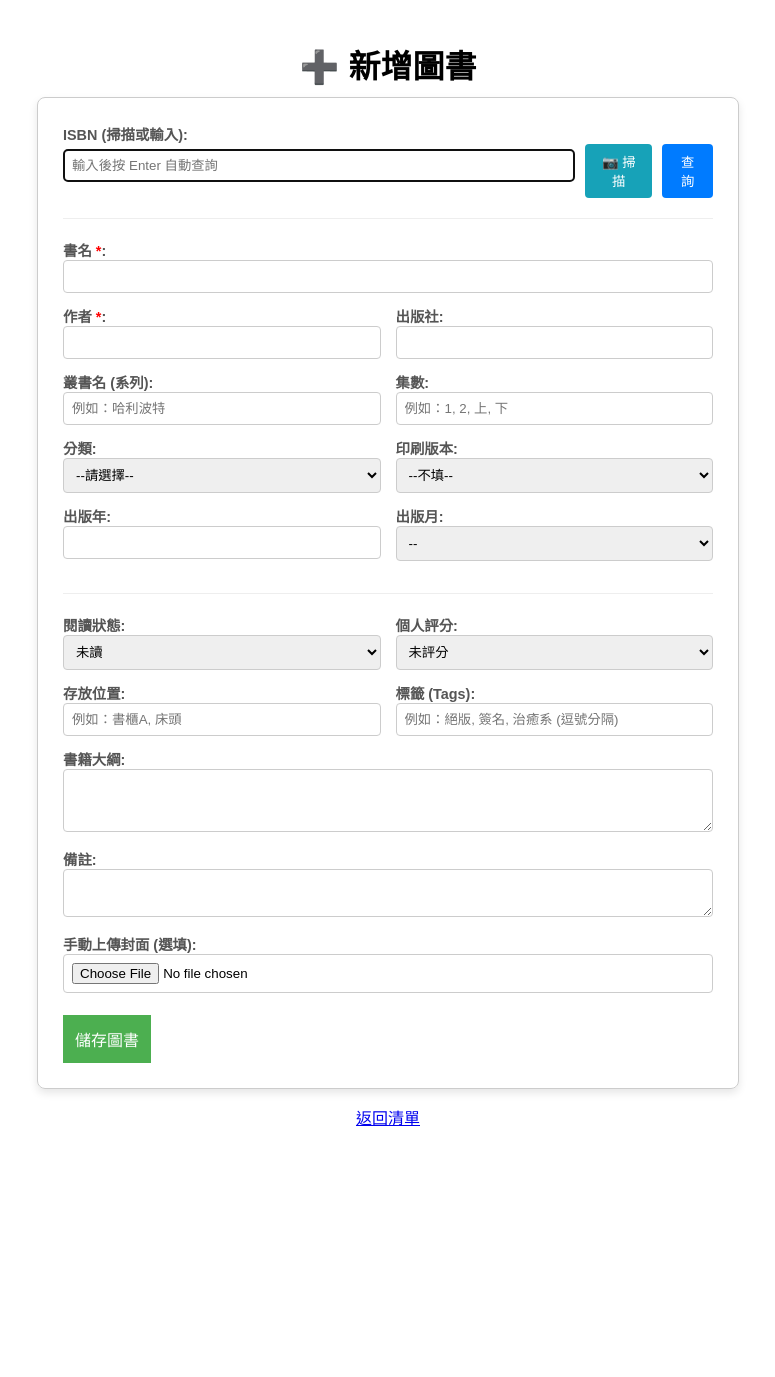
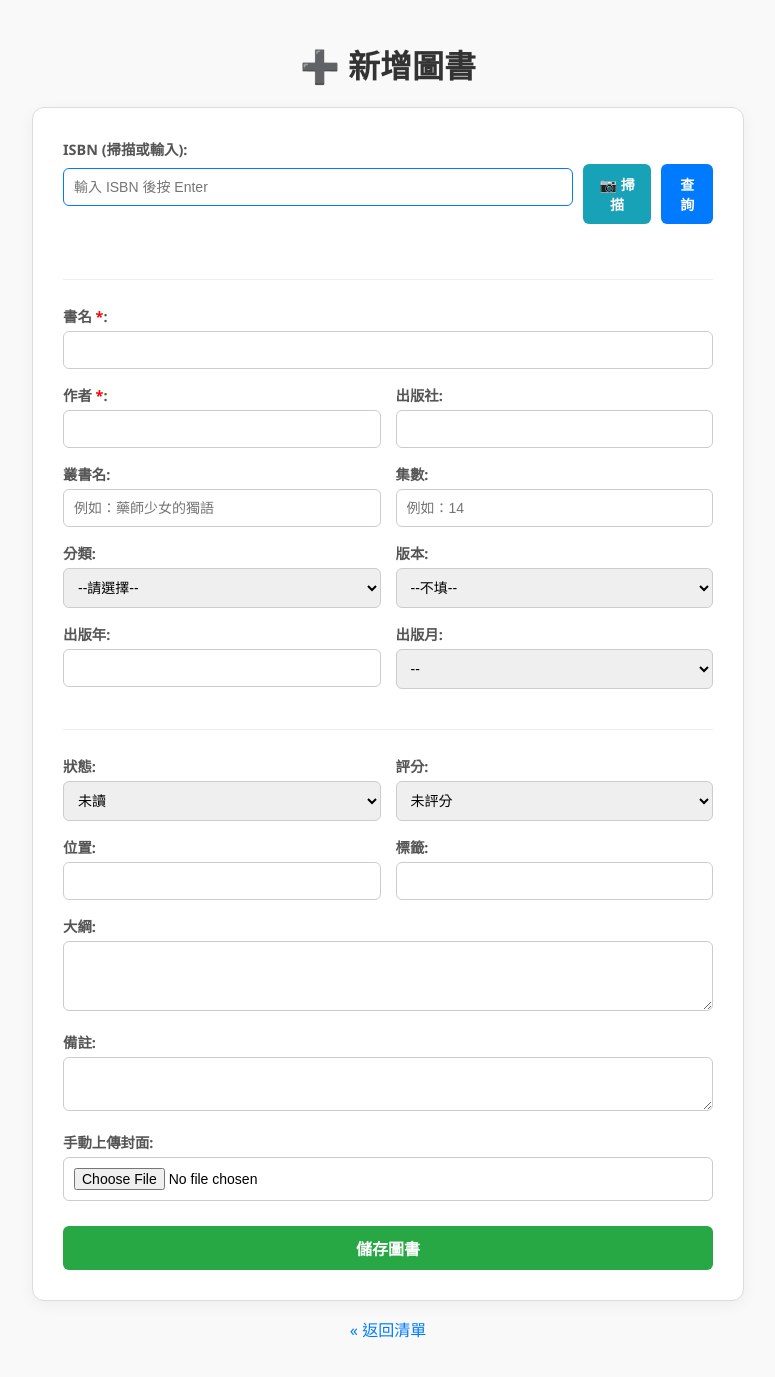
Before and after one commit to bobobill7878-create/library_system, a Flask app: page /add in a window 1280 px wide. Shown: the whole page, without its empty margins (252-1027 px from the left). Before the commit the page ends 1126 px from the top, so only its background shows below. Run offline with Flask 3, Linux system fonts and the light colour scheme; tables that the repository leaves empty hold one stand-in row (values such as "Sample post").

Commit message:
Update add_book.html

```diff
--- a/templates/add_book.html
+++ b/templates/add_book.html
@@ -6,40 +6,38 @@
     <title>新增圖書</title>
     <script src="https://unpkg.com/html5-qrcode" type="text/javascript"></script>
     <style>
-        body { font-family: Arial, sans-serif; margin: 20px; display: flex; flex-direction: column; align-items: center; }
-        form { max-width: 650px; width: 100%; padding: 25px; border: 1px solid #ccc; border-radius: 8px; box-shadow: 0 4px 8px rgba(0,0,0,0.1); }
+        body { font-family: 'Segoe UI', Tahoma, Geneva, Verdana, sans-serif; margin: 20px; display: flex; flex-direction: column; align-items: center; background-color: #f9f9f9; }
+        form { max-width: 650px; width: 100%; padding: 30px; border: 1px solid #ddd; border-radius: 12px; box-shadow: 0 4px 15px rgba(0,0,0,0.05); background-color: #fff; }
 
         .isbn-group { display: flex; align-items: center; gap: 10px; }
-        .isbn-group input { flex-grow: 1; }
+        .isbn-group input { flex-grow: 1; padding: 10px; border: 2px solid #eee; border-radius: 6px; font-size: 16px; transition: border-color 0.3s; }
+        .isbn-group input:focus { border-color: #007bff; outline: none; }
 
-        input[type="text"], input[type="number"], select, input[type="file"], textarea { width: 100%; padding: 8px; margin-bottom: 12px; border: 1px solid #ccc; border-radius: 4px; box-sizing: border-box; }
+        input[type="text"], input[type="number"], select, input[type="file"], textarea { width: 100%; padding: 10px; margin-bottom: 15px; border: 1px solid #ccc; border-radius: 6px; box-sizing: border-box; font-size: 14px; }
 
         .row { display: flex; gap: 15px; }
         .row > div { flex: 1; }
 
-        .cover-preview { margin-top: 10px; display: none; max-width: 120px; border: 1px solid #ddd; padding: 5px; }
+        .cover-preview { margin-top: 10px; display: none; max-width: 150px; border: 1px solid #ddd; padding: 5px; border-radius: 6px; box-shadow: 0 2px 5px rgba(0,0,0,0.1); }
         .cover-preview img { width: 100%; display: block; }
 
-        .message-box { color: red; margin: 5px 0 10px 0; }
-        .success-message { color: green; font-weight: bold; margin-bottom: 15px; }
-        h1 { margin-bottom: 10px; }
-        hr { margin: 20px 0; border: 0; border-top: 1px solid #eee; }
-        label { font-weight: bold; font-size: 0.9em; color: #555; }
+        .message-box { color: #dc3545; margin: 10px 0; font-weight: 500; min-height: 20px; }
+        .success-message { color: #28a745; font-weight: bold; margin-bottom: 15px; text-align: center; }
 
-        /* 掃描器區域樣式 */
-        #reader-container {
-            display: none; /* 預設隱藏 */
-            margin-bottom: 20px;
-            text-align: center;
-            border: 2px dashed #007bff;
-            padding: 10px;
-            background: #f0f8ff;
-        }
-        #reader {
-            width: 100%;
-            max-width: 400px;
-            margin: 0 auto;
-        }
+        h1 { margin-bottom: 20px; color: #333; }
+        hr { margin: 25px 0; border: 0; border-top: 1px solid #eee; }
+        label { font-weight: 600; font-size: 0.9em; color: #555; margin-bottom: 5px; display: block; }
+
+        /* 按鈕樣式 */
+        .btn { padding: 10px 15px; cursor: pointer; border: none; border-radius: 6px; font-size: 14px; font-weight: 600; transition: background 0.2s; color: white; }
+        .btn-scan { background-color: #17a2b8; } .btn-scan:hover { background-color: #138496; }
+        .btn-search { background-color: #007bff; } .btn-search:hover { background-color: #0056b3; }
+        .btn-submit { background-color: #28a745; width: 100%; font-size: 16px; margin-top: 10px; } .btn-submit:hover { background-color: #218838; }
+        .btn-close { background-color: #dc3545; margin-top: 10px; }
+
+        /* 掃描器區域 */
+        #reader-container { display: none; margin-bottom: 20px; text-align: center; border: 2px dashed #007bff; padding: 15px; background: #f0f8ff; border-radius: 8px; }
+        #reader { width: 100%; max-width: 400px; margin: 0 auto; }
     </style>
 </head>
 <body>
@@ -50,14 +48,14 @@
     <form method="POST" enctype="multipart/form-data">
         <div id="reader-container">
             <div id="reader"></div>
-            <button type="button" onclick="stopScanner()" style="margin-top: 10px; background-color: #dc3545; color: white; border: none; padding: 5px 10px; cursor: pointer; border-radius: 4px;">關閉鏡頭</button>
+            <button type="button" class="btn btn-close" onclick="stopScanner()">關閉鏡頭</button>
         </div>
 
         <label>ISBN (掃描或輸入):</label>
         <div class="isbn-group">
-            <input type="text" id="isbn" name="isbn" onkeydown="handleKeydown(event)" placeholder="輸入後按 Enter 自動查詢">
-            <button type="button" onclick="startScanner()" style="padding: 8px 15px; cursor: pointer; background-color: #17a2b8; color: white; border: none; border-radius: 4px;">📷 掃描</button>
-            <button type="button" onclick="lookupBookData()" style="padding: 8px 15px; cursor: pointer; background-color: #007bff; color: white; border: none; border-radius: 4px;">查詢</button>
+            <input type="text" id="isbn" name="isbn" onkeydown="handleKeydown(event)" placeholder="輸入 ISBN 後按 Enter">
+            <button type="button" class="btn btn-scan" onclick="startScanner()">📷 掃描</button>
+            <button type="button" class="btn btn-search" onclick="lookupBookData()">查詢</button>
         </div>
         <div id="isbn-message" class="message-box"></div>
         <div id="cover-preview" class="cover-preview"><img id="book-cover-img" src=""></div>
@@ -69,25 +67,13 @@
         <input type="text" id="title" name="title" required>
 
         <div class="row">
-            <div>
-                <label>作者 <span style="color:red">*</span>:</label>
-                <input type="text" id="author" name="author" required>
-            </div>
-            <div>
-                <label>出版社:</label>
-                <input type="text" id="publisher" name="publisher">
-            </div>
+            <div><label>作者 <span style="color:red">*</span>:</label><input type="text" id="author" name="author" required></div>
+            <div><label>出版社:</label><input type="text" id="publisher" name="publisher"></div>
         </div>
 
         <div class="row">
-            <div>
-                <label>叢書名 (系列):</label>
-                <input type="text" id="series" name="series" placeholder="例如：哈利波特">
-            </div>
-            <div>
-                <label>集數:</label>
-                <input type="text" id="volume" name="volume" placeholder="例如：1, 2, 上, 下">
-            </div>
+            <div><label>叢書名:</label><input type="text" id="series" name="series" placeholder="例如：藥師少女的獨語"></div>
+            <div><label>集數:</label><input type="text" id="volume" name="volume" placeholder="例如：14"></div>
         </div>
 
         <div class="row">
@@ -99,7 +85,7 @@
                 </select>
             </div>
             <div>
-                <label>印刷版本:</label>
+                <label>版本:</label>
                 <select id="print_version" name="print_version">
                     <option value="">--不填--</option>
                     <option value="首刷">首刷</option>
@@ -110,10 +96,7 @@
         </div>
 
         <div class="row">
-            <div>
-                <label>出版年:</label>
-                <input type="number" id="year" name="year">
-            </div>
+            <div><label>出版年:</label><input type="number" id="year" name="year"></div>
             <div>
                 <label>出版月:</label>
                 <select id="month" name="month">
@@ -126,7 +109,7 @@
         <hr>
         <div class="row">
             <div>
-                <label>閱讀狀態:</label>
+                <label>狀態:</label>
                 <select name="status">
                     <option value="未讀">未讀</option>
                     <option value="閱讀中">閱讀中</option>
@@ -135,160 +118,187 @@
                 </select>
             </div>
             <div>
-                <label>個人評分:</label>
+                <label>評分:</label>
                 <select name="rating">
                     <option value="0">未評分</option>
-                    <option value="5">⭐⭐⭐⭐⭐ (5)</option>
-                    <option value="4">⭐⭐⭐⭐ (4)</option>
-                    <option value="3">⭐⭐⭐ (3)</option>
-                    <option value="2">⭐⭐ (2)</option>
-                    <option value="1">⭐ (1)</option>
+                    <option value="5">⭐⭐⭐⭐⭐</option>
+                    <option value="4">⭐⭐⭐⭐</option>
+                    <option value="3">⭐⭐⭐</option>
+                    <option value="2">⭐⭐</option>
+                    <option value="1">⭐</option>
                 </select>
             </div>
         </div>
 
         <div class="row">
-            <div>
-                <label>存放位置:</label>
-                <input type="text" name="location" placeholder="例如：書櫃A, 床頭">
-            </div>
-            <div>
-                <label>標籤 (Tags):</label>
-                <input type="text" name="tags" placeholder="例如：絕版, 簽名, 治癒系 (逗號分隔)">
-            </div>
+            <div><label>位置:</label><input type="text" name="location"></div>
+            <div><label>標籤:</label><input type="text" name="tags"></div>
         </div>
 
-        <label>書籍大綱:</label>
-        <textarea id="description_input" name="description" rows="3"></textarea>
+        <label>大綱:</label><textarea id="description_input" name="description" rows="3"></textarea>
+        <label>備註:</label><textarea name="notes" rows="2"></textarea>
+        <label>手動上傳封面:</label><input type="file" id="cover_file" name="cover_file" accept="image/*">
 
-        <label>備註:</label>
-        <textarea name="notes" rows="2"></textarea>
-
-        <label>手動上傳封面 (選填):</label>
-        <input type="file" id="cover_file" name="cover_file" accept="image/*">
-
-        <button type="submit" style="background-color: #4CAF50; color: white; border:none; padding: 12px; cursor: pointer; font-size: 16px; margin-top: 10px;">儲存圖書</button>
+        <button type="submit" class="btn btn-submit">儲存圖書</button>
     </form>
-    <p><a href="{{ url_for('index') }}">返回清單</a></p>
+    <p><a href="{{ url_for('index') }}" style="text-decoration: none; color: #007bff;">« 返回清單</a></p>
 
     <script>
         document.addEventListener('DOMContentLoaded', (event) => { document.getElementById('isbn').focus(); });
 
-        // ---------------- 掃描器邏輯開始 ----------------
+        // --- 掃描器 ---
         let html5QrCode;
-
         function startScanner() {
             const readerContainer = document.getElementById('reader-container');
             readerContainer.style.display = 'block';
-
-            if (html5QrCode) {
-                html5QrCode.clear().catch(err => console.error(err));
-            }
-
+            if (html5QrCode) html5QrCode.clear().catch(e => console.error(e));
             html5QrCode = new Html5Qrcode("reader");
-
-            // 掃描參數：保留條碼優化
-            const config = {
-                fps: 10,
-                // 稍微縮小掃描框，讓使用者更專注對準
-                qrbox: { width: 250, height: 150 },
-                aspectRatio: 1.0,
-                // 嘗試使用原生偵測 (Android 支援度較好)
-                useBarCodeDetectorIfSupported: true,
-                formatsToSupport: [
-                    Html5QrcodeSupportedFormats.EAN_13,
-                    Html5QrcodeSupportedFormats.CODE_128
-                ]
-            };
-
-            // ****** 修正：移除強制的解析度限制，改回自動模式 ******
-            // 這樣可以避免手機不支援特定解析度而報錯
-            html5QrCode.start(
-                { facingMode: "environment" },
-                config,
-                (decodedText, decodedResult) => {
-                    console.log(`Scan result: ${decodedText}`, decodedResult);
-                    document.getElementById('isbn').value = decodedText;
-                    stopScanner();
-                    lookupBookData();
-                },
-                (errorMessage) => {
-                    // 忽略掃描中的錯誤
-                }
-            ).catch((err) => {
-                // 這裡會顯示具體的錯誤原因
-                console.error("啟動失敗:", err);
-                alert("無法啟動鏡頭！\n可能原因：\n1. 權限被拒絕 (請重設網站權限)\n2. 手機不支援此解析度\n3. 網址不是 HTTPS");
+            const config = { fps: 10, qrbox: { width: 250, height: 150 }, aspectRatio: 1.0, useBarCodeDetectorIfSupported: true, formatsToSupport: [ Html5QrcodeSupportedFormats.EAN_13, Html5QrcodeSupportedFormats.CODE_128 ] };
+            html5QrCode.start({ facingMode: "environment" }, config, (decodedText) => {
+                document.getElementById('isbn').value = decodedText;
+                stopScanner();
+                lookupBookData();
+            }, () => {}).catch(err => {
+                alert("無法啟動鏡頭，請確認權限或網址是否為 HTTPS");
                 readerContainer.style.display = 'none';
             });
         }
+        function stopScanner() {
+            if (html5QrCode) html5QrCode.stop().then(() => { document.getElementById('reader-container').style.display = 'none'; }).catch(console.error);
+            else document.getElementById('reader-container').style.display = 'none';
+        }
 
-        function stopScanner() {
-            if (html5QrCode) {
-                html5QrCode.stop().then(() => {
-                    html5QrCode.clear();
-                    document.getElementById('reader-container').style.display = 'none';
-                }).catch(err => {
-                    console.error("Failed to stop scanner", err);
-                    document.getElementById('reader-container').style.display = 'none';
-                });
-            } else {
-                document.getElementById('reader-container').style.display = 'none';
-            }
-        }
-        // ---------------- 掃描器邏輯結束 ----------------
-
+        // --- 查詢邏輯 ---
         function handleKeydown(event) {
             if (event.key === 'Enter') {
                 event.preventDefault();
-                const isbnInput = document.getElementById('isbn');
-                if (isbnInput.value.trim()) lookupBookData();
-                else isbnInput.focus();
+                lookupBookData();
             }
         }
 
         function lookupBookData() {
             const isbnInput = document.getElementById('isbn');
-            const isbn = isbnInput.value.trim();
-            const messageBox = document.getElementById('isbn-message');
-            const coverPreview = document.getElementById('cover-preview');
-            const coverImg = document.getElementById('book-cover-img');
+            const isbn = isbnInput.value.trim().replace(/-/g, '');
+            const msgBox = document.getElementById('isbn-message');
 
-            messageBox.textContent = '';
-            coverPreview.style.display = 'none';
-            document.getElementById('cover_file').value = '';
+            // 清空舊資料
+            msgBox.textContent = '正在查詢 (伺服器)...'; msgBox.style.color = 'blue';
+            document.getElementById('cover-preview').style.display = 'none';
 
-            if (!isbn) { messageBox.textContent = '請輸入 ISBN'; isbnInput.focus(); return; }
-            messageBox.textContent = '查詢中...'; messageBox.style.color = 'blue';
+            if (!isbn) { msgBox.textContent = '請輸入 ISBN'; isbnInput.focus(); return; }
 
+            // 1. 先嘗試伺服器查詢 (Google API)
             fetch(`/api/lookup_isbn/${isbn}`)
                 .then(r => r.json().then(data => ({status: r.status, body: data})))
                 .then(({ status, body }) => {
-                    messageBox.textContent = '';
                     if (status === 200) {
-                        document.getElementById('title').value = body.title || '';
-                        document.getElementById('author').value = body.author || '';
-                        document.getElementById('publisher').value = body.publisher || '';
-                        document.getElementById('year').value = body.year || '';
-                        document.getElementById('description_input').value = body.description || '';
+                        fillData(body);
+                        msgBox.textContent = '伺服器查詢成功！'; msgBox.style.color = 'green';
+                    } else {
+                        // 2. 如果伺服器失敗 (404)，啟動客戶端救援 (Client-Side Scraping)
+                        msgBox.textContent = '伺服器無資料 (可能 IP 被擋)，嘗試使用瀏覽器查詢博客來...';
+                        clientSideScrape(isbn);
+                    }
+                })
+                .catch(e => {
+                    msgBox.textContent = '伺服器錯誤，嘗試客戶端查詢...';
+                    clientSideScrape(isbn);
+                });
+        }
 
-                        const monthSelect = document.getElementById('month');
-                        if (body.month) monthSelect.value = parseInt(body.month);
+        // ====== 🦸‍♂️ 客戶端救援爬蟲 (瀏覽器端執行) ======
+        function clientSideScrape(isbn) {
+            const msgBox = document.getElementById('isbn-message');
 
-                        document.getElementById('cover_url').value = body.cover_url || '';
-                        if (body.cover_url) {
-                            coverImg.src = body.cover_url;
-                            coverPreview.style.display = 'block';
-                        }
-                        messageBox.textContent = '查詢成功！'; messageBox.style.color = 'green';
-                    } else {
-                        messageBox.textContent = body.error || '查詢失敗'; messageBox.style.color = 'red';
+            // 使用 corsproxy.io 繞過 CORS 限制，直接由瀏覽器抓取博客來頁面
+            const targetUrl = `https://search.books.com.tw/search/query/key/${isbn}/cat/all`;
+            // 注意：這裡是透過 CORS Proxy
+            const proxyUrl = 'https://corsproxy.io/?' + encodeURIComponent(targetUrl);
+
+            fetch(proxyUrl)
+                .then(response => response.text())
+                .then(html => {
+                    const parser = new DOMParser();
+                    const doc = parser.parseFromString(html, "text/html");
+
+                    // 解析博客來 HTML (列表頁)
+                    // 尋找第一個結果
+                    const item = doc.querySelector('.table-search-tbody .table-td') || doc.querySelector('li.item');
+
+                    if (!item) {
+                        msgBox.textContent = '查無資料 (博客來也找不到)。請手動輸入。';
+                        msgBox.style.color = 'red';
+                        return;
                     }
-                    isbnInput.focus();
+
+                    // 抓取資料
+                    let title = "", author = "", publisher = "", year = "", month = "", cover = "";
+
+                    // 標題
+                    const titleEl = item.querySelector('h4 a') || item.querySelector('h3 a');
+                    if (titleEl) title = titleEl.getAttribute('title') || titleEl.textContent.trim();
+
+                    // 作者
+                    const authorEl = item.querySelector('a[rel="go_author"]');
+                    if (authorEl) author = authorEl.getAttribute('title') || authorEl.textContent.trim();
+
+                    // 出版社
+                    const pubEl = item.querySelector('a[rel="go_publisher"]');
+                    if (pubEl) publisher = pubEl.getAttribute('title') || pubEl.textContent.trim();
+
+                    // 日期 (從文字中解析 2024/08/01)
+                    const text = item.textContent;
+                    const dateMatch = text.match(/(\d{4})\/(\d{1,2})/);
+                    if (dateMatch) {
+                        year = dateMatch[1];
+                        month = dateMatch[2];
+                    }
+
+                    // 封面
+                    const imgEl = item.querySelector('img');
+                    if (imgEl) cover = imgEl.getAttribute('data-src') || imgEl.getAttribute('src');
+
+                    // 填入表單
+                    const data = {
+                        title: title,
+                        author: author,
+                        publisher: publisher,
+                        year: year,
+                        month: month,
+                        cover_url: cover,
+                        description: "(由瀏覽器從博客來抓取)"
+                    };
+
+                    fillData(data);
+                    msgBox.textContent = '客戶端查詢成功！(來源：博客來)';
+                    msgBox.style.color = 'green';
                 })
-                .catch(e => { messageBox.textContent = '網路錯誤'; messageBox.style.color = 'red'; isbnInput.focus(); });
+                .catch(err => {
+                    console.error(err);
+                    msgBox.textContent = '查詢失敗。請手動輸入資料。';
+                    msgBox.style.color = 'red';
+                });
+        }
+
+        function fillData(data) {
+            document.getElementById('title').value = data.title || '';
+            document.getElementById('author').value = data.author || '';
+            document.getElementById('publisher').value = data.publisher || '';
+            document.getElementById('year').value = data.year || '';
+            document.getElementById('description_input').value = data.description || '';
+
+            const monthSelect = document.getElementById('month');
+            if (data.month) monthSelect.value = parseInt(data.month);
+
+            document.getElementById('cover_url').value = data.cover_url || '';
+            if (data.cover_url) {
+                const img = document.getElementById('book-cover-img');
+                img.src = data.cover_url;
+                document.getElementById('cover-preview').style.display = 'block';
+            }
+
+            document.getElementById('isbn').focus();
         }
     </script>
 </body>
-
 </html>
```
